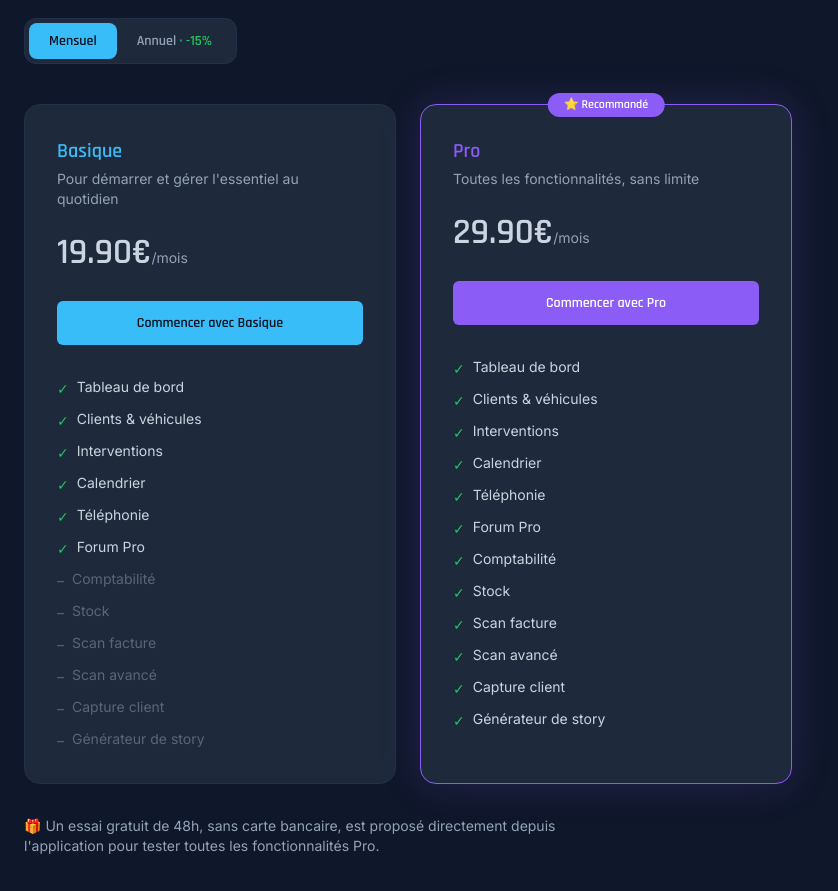
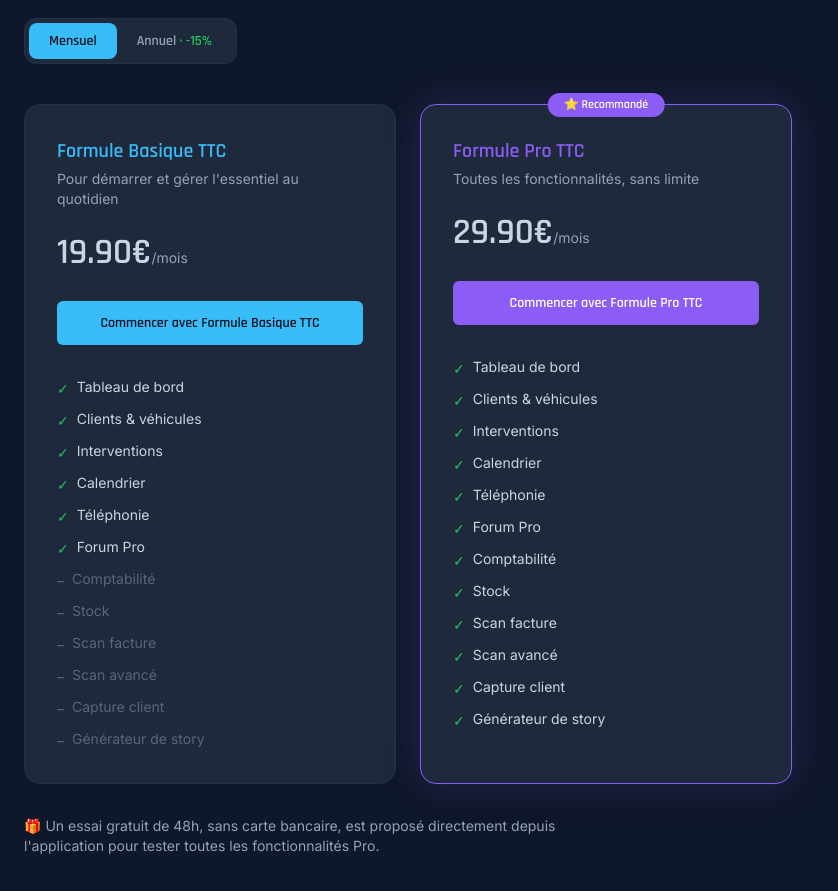
Before and after one commit to impactsolution45-pixel/autopresta360-site, a Next.js app: page / in a window 1280 px wide. Shown: the part 2720-3611 px from the top of the page, without its empty margins (0-838 px from the left). Built offline with nearby package versions, Linux system fonts and the light colour scheme.

Commit message:
Update pricing plans and descriptions in Pricing.tsx

```diff
--- a/components/Pricing.tsx
+++ b/components/Pricing.tsx
@@ -6,7 +6,7 @@ const APP_URL = "https://mon-app-devis.vercel.app";
 
 const PLANS = [
   {
-    nom: "Basique",
+    nom: "Formule Basique TTC",
     description: "Pour démarrer et gérer l'essentiel au quotidien",
     prixMensuel: 19.9,
     prixAnnuel: 199,
@@ -23,7 +23,7 @@ const PLANS = [
     exclus: ["Comptabilité", "Stock", "Scan facture", "Scan avancé", "Capture client", "Générateur de story"],
   },
   {
-    nom: "Pro",
+    nom: "Formule Pro TTC",
     description: "Toutes les fonctionnalités, sans limite",
     prixMensuel: 29.9,
     prixAnnuel: 299,
```
